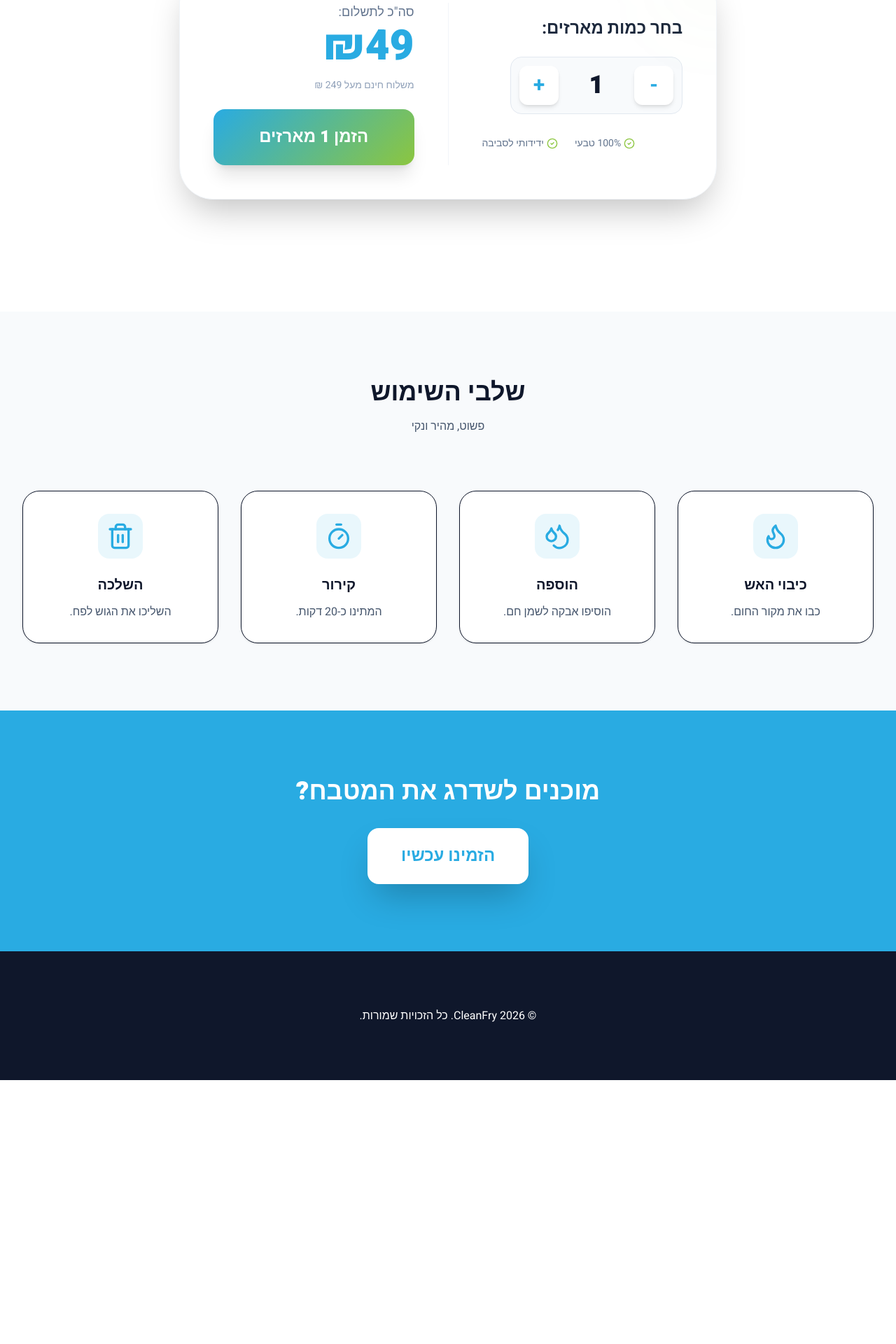
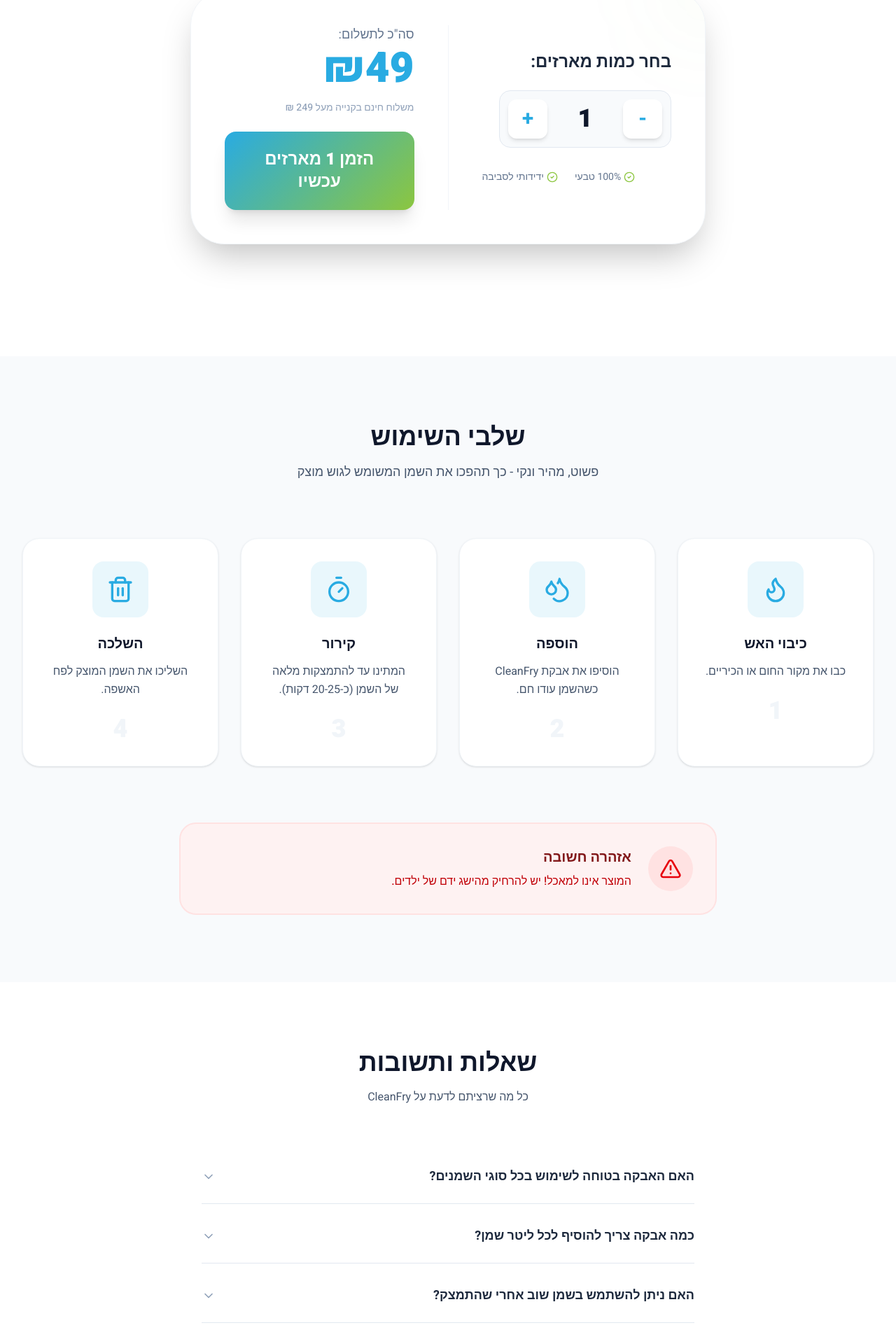
Before and after one commit to matikurland-oss/cleanfry-website, a React (Vite) app: page / in a window 1280 px wide. Shown: the part 808-2728 px from the top of the page at 70% size. Before the commit the page ends 2351 px from the top, so only its background shows below. Built offline with nearby package versions, Linux system fonts and the light colour scheme.

Commit message:
Update App.tsx

```diff
--- a/src/App.tsx
+++ b/src/App.tsx
@@ -67,6 +67,10 @@ const Navbar = ({ onPurchaseClick }: { onPurchaseClick: () => void }) => {
             <button onClick={onPurchaseClick} className="hidden sm:block bg-brand-blue/10 text-brand-blue px-4 py-2 rounded-xl font-bold hover:bg-brand-blue hover:text-white transition-all">
               הזמן עכשיו
             </button>
+            <button className="p-2 text-slate-600 hover:text-brand-blue relative">
+              <ShoppingCart className="w-6 h-6" />
+              <span className="absolute top-0 right-0 bg-brand-green text-white text-[10px] font-bold px-1.5 py-0.5 rounded-full">0</span>
+            </button>
             <button className="md:hidden p-2 text-slate-600" onClick={() => setIsOpen(!isOpen)}>
               {isOpen ? <X className="w-6 h-6" /> : <Menu className="w-6 h-6" />}
             </button>
@@ -77,7 +81,7 @@ const Navbar = ({ onPurchaseClick }: { onPurchaseClick: () => void }) => {
       <AnimatePresence>
         {isOpen && (
           <motion.div initial={{ opacity: 0, height: 0 }} animate={{ opacity: 1, height: 'auto' }} exit={{ opacity: 0, height: 0 }} className="md:hidden bg-white border-t border-slate-100 overflow-hidden">
-            <div className="px-4 pt-2 pb-6 space-y-1">
+            <div className="px-4 pt-2 pb-6 space-y-1 text-right">
               {navLinks.map((link) => (
                 <a key={link.name} href={link.href} className="block px-3 py-3 text-base font-medium text-slate-600 hover:text-brand-blue rounded-lg" onClick={() => setIsOpen(false)}>
                   {link.name}
@@ -104,7 +108,7 @@ const FAQItem = ({ question, answer }: { question: string, answer: string }) =>
       </button>
       <AnimatePresence>
         {isOpen && (
-          <motion.div initial={{ height: 0, opacity: 0 }} animate={{ height: 'auto', opacity: 1 }} exit={{ height: 0, opacity: 0 }} className="overflow-hidden">
+          <motion.div initial={{ height: 0, opacity: 0 }} animate={{ height: 'auto', opacity: 1 }} exit={{ height: 0, opacity: 0 }} className="overflow-hidden text-right">
             <p className="pb-6 text-slate-600 leading-relaxed">{answer}</p>
           </motion.div>
         )}
@@ -127,13 +131,16 @@ export default function App() {
 
   return (
     <div className="min-h-screen bg-white" dir="rtl">
+      {/* 1. Top Announcement Bar */}
       <div className="bg-brand-yellow py-2 px-4 text-center sticky top-0 z-50">
         <p className="text-sm font-bold text-slate-900">משלוח חינם בקנייה מעל 249 ש״ח!</p>
       </div>
 
+      {/* 2. Header / Navigation */}
       <Navbar onPurchaseClick={scrollToPurchase} />
 
       <main>
+        {/* 3. Hero Section */}
         <section className="relative overflow-hidden pt-4 pb-24 lg:pt-8 lg:pb-40 text-right">
           <div className="max-w-7xl mx-auto px-4 sm:px-6 lg:px-8">
             <div className="lg:grid lg:grid-cols-2 lg:gap-12 items-start mb-20">
@@ -144,7 +151,7 @@ export default function App() {
                   <span className="text-brand-green">ניקוי קל.</span>
                 </h1>
                 <p className="text-xl text-slate-600 leading-relaxed max-w-xl">
-                  אבקה חדשנית, 100% ממקור צמחי, למיצוק שמן בישול. הופכת את השמן המשומש לגוש מוצק וקשיח, המאפשר השלכה בטוחה ונקייה לאשפה.
+                  אבקה חדשנית, 100% ממקור צמחי, למיצוק שמן בישול. הופכת את השמן המשומש לגוש מוצק וקשיח, המאפשר השלכה בטוחה ונקייה לאשפה. זהו פתרון ידידותי לסביבה השומר על מטבח נקי ומגן על צנרת הניקוז.
                 </p>
               </motion.div>
 
@@ -154,16 +161,17 @@ export default function App() {
               </motion.div>
             </div>
 
-            <motion.div ref={purchaseBoxRef} initial={{ opacity: 0, y: 40 }} animate={{ opacity: 1, y: 0 }} transition={{ delay: 0.4 }} className="max-w-3xl mx-auto relative z-10">
-              <div className="bg-white p-8 md:p-12 rounded-[3rem] shadow-2xl border border-slate-100 flex flex-col md:flex-row items-center justify-between gap-12 relative overflow-hidden">
+            {/* תיבת קנייה מרכזית חכמה */}
+            <motion.div ref={purchaseBoxRef} initial={{ opacity: 0, y: 40 }} animate={{ opacity: 1, y: 0 }} transition={{ delay: 0.4 }} className="max-w-3xl mx-auto relative z-10 px-4">
+              <div className="bg-white p-8 md:p-12 rounded-[3rem] shadow-2xl border border-slate-100 flex flex-col md:flex-row items-center justify-between gap-12 relative overflow-hidden text-right">
                 <div className="absolute top-0 right-0 w-32 h-32 bg-brand-green/5 rounded-full blur-3xl -mr-16 -mt-16"></div>
 
                 <div className="flex-1 w-full order-1">
                   <h3 className="text-2xl font-bold text-slate-800 mb-6">בחר כמות מארזים:</h3>
                   <div className="flex items-center gap-6 bg-slate-50 p-3 rounded-2xl border border-slate-200 w-fit ml-auto md:ml-0">
-                    <button onClick={() => setQuantity(Math.max(1, quantity - 1))} className="w-14 h-14 flex items-center justify-center bg-white rounded-xl shadow-md text-3xl font-bold text-brand-blue hover:bg-blue-50">-</button>
+                    <button onClick={() => setQuantity(Math.max(1, quantity - 1))} className="w-14 h-14 flex items-center justify-center bg-white rounded-xl shadow-md text-3xl font-bold text-brand-blue hover:bg-blue-50 transition-all active:scale-90">-</button>
                     <span className="text-4xl font-black text-slate-900 min-w-[60px] text-center">{quantity}</span>
-                    <button onClick={() => setQuantity(quantity + 1)} className="w-14 h-14 flex items-center justify-center bg-white rounded-xl shadow-md text-3xl font-bold text-brand-blue hover:bg-blue-50">+</button>
+                    <button onClick={() => setQuantity(quantity + 1)} className="w-14 h-14 flex items-center justify-center bg-white rounded-xl shadow-md text-3xl font-bold text-brand-blue hover:bg-blue-50 transition-all active:scale-90">+</button>
                   </div>
                   <div className="mt-8 flex justify-end gap-6 text-slate-500 text-sm">
                     <div className="flex items-center gap-1"><CheckCircle2 className="w-4 h-4 text-brand-green" /><span>100% טבעי</span></div>
@@ -175,43 +183,80 @@ export default function App() {
                   <p className="text-slate-500 text-lg mb-1">סה"כ לתשלום:</p>
                   <p className="text-6xl font-black text-brand-blue mb-4">₪{totalPrice}</p>
                   {isFreeShipping ? (
-                    <div className="flex items-center gap-2 text-brand-green font-bold bg-green-50 px-4 py-2 rounded-full mb-6"><Truck className="w-5 h-5" /><span>משלוח חינם!</span></div>
+                    <div className="flex items-center gap-2 text-brand-green font-bold bg-green-50 px-4 py-2 rounded-full mb-6 animate-pulse"><Truck className="w-5 h-5" /><span>משלוח חינם מופעל!</span></div>
                   ) : (
-                    <p className="text-slate-400 text-sm mb-6">משלוח חינם מעל 249 ₪</p>
+                    <p className="text-slate-400 text-sm mb-6 font-medium">משלוח חינם בקנייה מעל 249 ₪</p>
                   )}
-                  <button className="w-full gradient-brand text-white py-6 px-10 rounded-2xl font-black text-2xl shadow-xl hover:scale-[1.03] transition-all">הזמן {quantity} מארזים</button>
+                  <button className="w-full gradient-brand text-white py-6 px-10 rounded-2xl font-black text-2xl shadow-xl hover:scale-[1.03] transition-all">הזמן {quantity} מארזים עכשיו</button>
                 </div>
               </div>
             </motion.div>
           </div>
         </section>
 
+        {/* 4. How It Works Section */}
         <section id="how-it-works" className="py-24 bg-slate-50 text-right">
           <div className="max-w-7xl mx-auto px-4 sm:px-6 lg:px-8">
             <div className="text-center mb-20">
               <h2 className="text-4xl font-black text-slate-900 mb-4">שלבי השימוש</h2>
-              <p className="text-slate-600">פשוט, מהיר ונקי</p>
+              <p className="text-slate-600 text-lg">פשוט, מהיר ונקי - כך תהפכו את השמן המשומש לגוש מוצק</p>
             </div>
             <div className="grid md:grid-cols-2 lg:grid-cols-4 gap-8">
               {[
-                { icon: <Flame className="w-10 h-10 text-brand-blue" />, title: "כיבוי האש", desc: "כבו את מקור החום." },
-                { icon: <Droplets className="w-10 h-10 text-brand-blue" />, title: "הוספה", desc: "הוסיפו אבקה לשמן חם." },
-                { icon: <Timer className="w-10 h-10 text-brand-blue" />, title: "קירור", desc: "המתינו כ-20 דקות." },
-                { icon: <Trash2 className="w-10 h-10 text-brand-blue" />, title: "השלכה", desc: "השליכו את הגוש לפח." }
+                { icon: <Flame className="w-10 h-10 text-brand-blue" />, title: "כיבוי האש", desc: "כבו את מקור החום או הכיריים." },
+                { icon: <Droplets className="w-10 h-10 text-brand-blue" />, title: "הוספה", desc: "הוסיפו את אבקת CleanFry כשהשמן עודו חם." },
+                { icon: <Timer className="w-10 h-10 text-brand-blue" />, title: "קירור", desc: "המתינו עד להתמצקות מלאה של השמן (כ-20-25 דקות)." },
+                { icon: <Trash2 className="w-10 h-10 text-brand-blue" />, title: "השלכה", desc: "השליכו את השמן המוצק לפח האשפה." }
               ].map((step, idx) => (
-                <div key={idx} className="bg-white p-8 rounded-3xl shadow-sm border text-center">
-                  <div className="w-16 h-16 bg-brand-blue/10 rounded-2xl flex items-center justify-center mx-auto mb-6">{step.icon}</div>
-                  <h3 className="text-xl font-bold mb-3">{step.title}</h3>
-                  <p className="text-slate-600">{step.desc}</p>
+                <motion.div key={idx} whileHover={{ y: -10 }} className="bg-white p-8 rounded-3xl shadow-sm border border-slate-100 text-center">
+                  <div className="w-20 h-20 bg-brand-blue/10 rounded-2xl flex items-center justify-center mx-auto mb-6">{step.icon}</div>
+                  <h3 className="text-xl font-bold text-slate-900 mb-3">{step.title}</h3>
+                  <p className="text-slate-600 leading-relaxed">{step.desc}</p>
+                  <div className="mt-6 text-4xl font-black text-slate-100">{idx + 1}</div>
+                </motion.div>
+              ))}
+            </div>
+            <div className="mt-20 max-w-3xl mx-auto text-right">
+              <div className="bg-red-50 border-2 border-red-100 rounded-3xl p-8 flex flex-col md:flex-row items-center gap-6">
+                <div className="w-16 h-16 bg-red-100 rounded-full flex items-center justify-center flex-shrink-0">
+                  <AlertTriangle className="w-8 h-8 text-red-600" />
                 </div>
-              ))}
+                <div>
+                  <h4 className="text-xl font-bold text-red-900 mb-2">אזהרה חשובה</h4>
+                  <p className="text-red-700 font-medium">המוצר אינו למאכל! יש להרחיק מהישג ידם של ילדים.</p>
+                </div>
+              </div>
             </div>
           </div>
         </section>
 
+        {/* 6. FAQ Section */}
+        <section className="py-24">
+          <div className="max-w-3xl mx-auto px-4 sm:px-6 lg:px-8">
+            <div className="text-center mb-16">
+              <h2 className="text-4xl font-black text-slate-900 mb-4">שאלות ותשובות</h2>
+              <p className="text-slate-600">כל מה שרציתם לדעת על CleanFry</p>
+            </div>
+            <div className="space-y-2">
+              <FAQItem question="האם האבקה בטוחה לשימוש בכל סוגי השמנים?" answer="כן, CleanFry מתאימה לכל סוגי שמני הבישול הצמחיים הנפוצים במטבח הביתי, כולל שמן קנולה, סויה, חמניות ותירס." />
+              <FAQItem question="כמה אבקה צריך להוסיף לכל ליטר שמן?" answer="המינון המומלץ הוא כף אחת של אבקה לכל כוס שמן (כ-250 מ״ל). לתוצאות מיטביות, יש להוסיף את האבקה כשהשמן עדיין חם." />
+              <FAQItem question="האם ניתן להשתמש בשמן שוב אחרי שהתמצק?" answer="לא. CleanFry מיועדת לטיפול בשמן משומש המיועד להשלכה. ברגע שהשמן התמצק, הוא הופך לגוש מוצק שאינו ניתן לשימוש חוזר." />
+              <FAQItem question="האם המוצר ידידותי לסביבה?" answer="בהחלט. CleanFry עשויה מ-100% רכיבים ממקור צמחי. היא מונעת שפיכת שמן לצנרת הניקוז, מה שמגן על מערכות הביוב ועל איכות הסביבה." />
+            </div>
+          </div>
+        </section>
+
+        {/* CTA Section */}
         <section className="py-24 bg-brand-blue relative overflow-hidden text-center">
+          <div className="absolute inset-0 opacity-10">
+            <div className="absolute top-0 left-0 w-64 h-64 bg-white rounded-full -translate-x-1/2 -translate-y-1/2 blur-3xl"></div>
+            <div className="absolute bottom-0 right-0 w-96 h-96 bg-brand-green rounded-full translate-x-1/2 translate-y-1/2 blur-3xl"></div>
+          </div>
           <div className="max-w-4xl mx-auto px-4 relative z-10">
-            <h2 className="text-4xl font-black text-white mb-8">מוכנים לשדרג את המטבח?</h2>
+            <h2 className="text-4xl lg:text-5xl font-black text-white mb-8">מוכנים לשדרג את המטבח שלכם?</h2>
+            <p className="text-white/90 text-xl mb-12 leading-relaxed">
+              הצטרפו לאלפי משפחות בישראל שכבר נהנות ממטבח נקי יותר וסביבה ירוקה יותר.
+            </p>
             <button onClick={scrollToPurchase} className="bg-white text-brand-blue px-12 py-6 rounded-2xl font-black text-2xl shadow-2xl hover:scale-105 transition-transform">
               הזמינו עכשיו
             </button>
@@ -219,9 +264,49 @@ export default function App() {
         </section>
       </main>
 
-      <footer id="contact" className="bg-slate-900 text-white py-20 text-right">
-        <div className="max-w-7xl mx-auto px-4 sm:px-6 lg:px-8 text-center">
-          <p>© {new Date().getFullYear()} CleanFry. כל הזכויות שמורות.</p>
+      <footer id="contact" className="bg-slate-900 text-white pt-20 pb-10 text-right">
+        <div className="max-w-7xl mx-auto px-4 sm:px-6 lg:px-8">
+          <div className="grid grid-cols-1 md:grid-cols-2 lg:grid-cols-4 gap-12 mb-16 text-right">
+            <div className="space-y-6">
+              <div className="flex items-center">
+                <img src="https://lh3.googleusercontent.com/d/1ll71-cdPvbF8SQ8Gc1coS5qVO8jgaHXh" alt="CleanFry Logo" className="h-12 w-auto object-contain" referrerPolicy="no-referrer" />
+              </div>
+              <p className="text-slate-400 leading-relaxed">
+                הפתרון המושלם למיצוק והשלכת שמן בישול משומש. שומרים על המטבח נקי ועל הסביבה ירוקה.
+              </p>
+              <div className="flex gap-4 justify-end">
+                <a href="#" className="w-10 h-10 bg-slate-800 rounded-full flex items-center justify-center hover:bg-brand-blue transition-colors"><Instagram className="w-5 h-5" /></a>
+                <a href="#" className="w-10 h-10 bg-slate-800 rounded-full flex items-center justify-center hover:bg-brand-blue transition-colors"><Facebook className="w-5 h-5" /></a>
+                <a href="#" className="w-10 h-10 bg-slate-800 rounded-full flex items-center justify-center hover:bg-brand-blue transition-colors"><MessageCircle className="w-5 h-5" /></a>
+              </div>
+            </div>
+            <div>
+              <h4 className="text-lg font-bold mb-6">ניווט מהיר</h4>
+              <ul className="space-y-4 text-slate-400">
+                <li><a href="#" className="hover:text-white transition-colors">ראשי</a></li>
+                <li><a href="#how-it-works" className="hover:text-white transition-colors">איך זה עובד</a></li>
+                <li><a href="#" className="hover:text-white transition-colors">בלוג</a></li>
+              </ul>
+            </div>
+            <div>
+              <h4 className="text-lg font-bold mb-6">שירות לקוחות</h4>
+              <ul className="space-y-4 text-slate-400">
+                <li><a href="#" className="hover:text-white transition-colors">צור קשר</a></li>
+                <li><a href="#" className="hover:text-white transition-colors">מדיניות משלוחים</a></li>
+              </ul>
+            </div>
+            <div>
+              <h4 className="text-lg font-bold mb-6">הצטרפו לקהילה</h4>
+              <div className="flex gap-2">
+                <input type="email" placeholder="האימייל שלך" className="bg-slate-800 border-none rounded-lg px-4 py-2 w-full text-right outline-none" />
+                <button className="bg-brand-green px-4 py-2 rounded-lg font-bold">שלח</button>
+              </div>
+            </div>
+          </div>
+          <div className="border-t border-slate-800 pt-10 text-center text-slate-500 text-sm">
+            <div className="mb-4"><a href="/accessibility-statement.pdf" target="_blank" rel="noopener noreferrer" className="hover:text-white underline">הצהרת נגישות</a></div>
+            <p>© {new Date().getFullYear()} CleanFry. כל הזכויות שמורות.</p>
+          </div>
         </div>
       </footer>
     </div>
```
